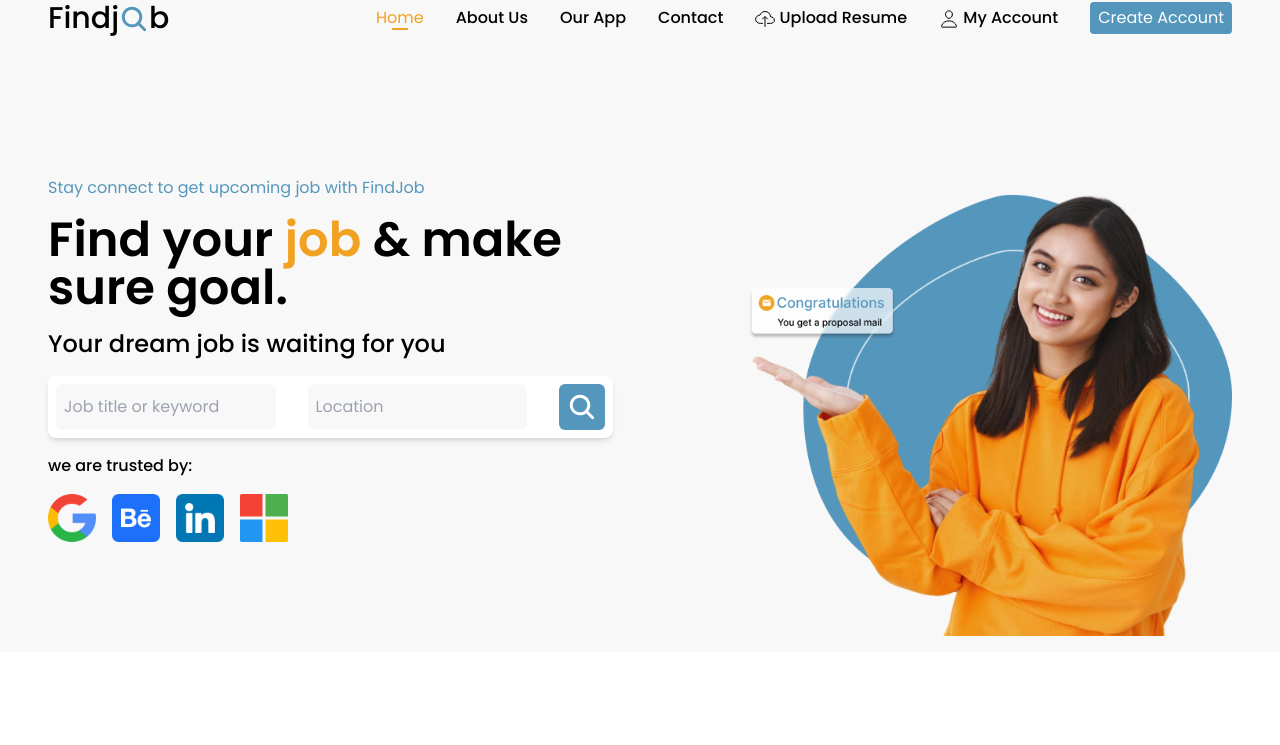
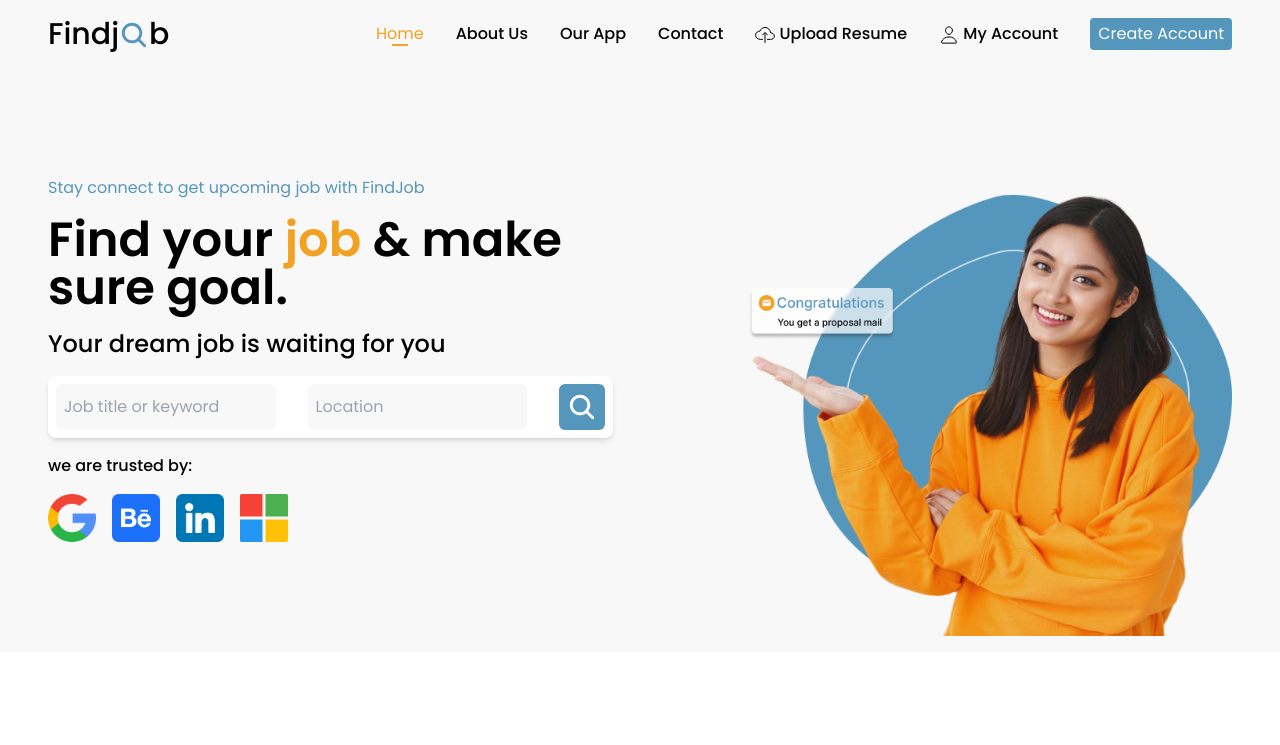
Before and after one commit to Alamabd/LandingPage-Findjob, a website: page src/index.html in a window 1280 px wide. Shown: the top 745 px of the page. Drawn offline with Linux system fonts and the light colour scheme.

Commit message:
fix navbar

```diff
--- a/src/index.html
+++ b/src/index.html
@@ -10,7 +10,7 @@
 </head>
 <body class="font-poppins">
     <!-- Navbar -->
-    <nav id="nav" class="fixed z-10 top-0 left-0 right-0 whitespace-nowrap lg:flex">
+    <nav id="nav" class="fixed py-4 z-10 top-0 left-0 right-0 whitespace-nowrap lg:flex">
         <div class="px-4 flex justify-between items-center lg:px-12">
             <a href="#" class="text-3xl flex flex-row font-medium">
                 Findj
```
